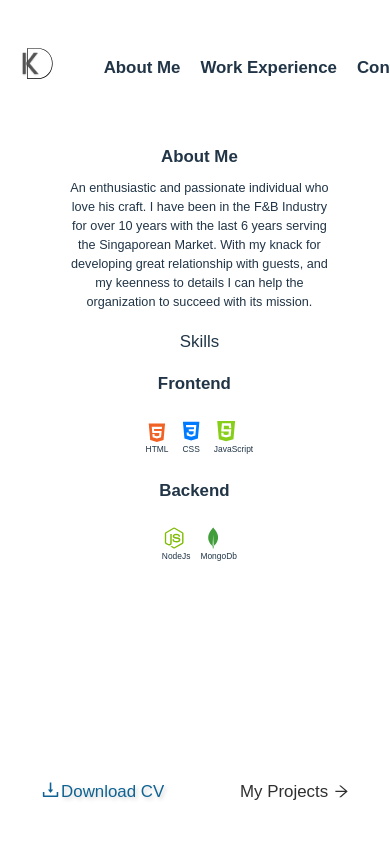
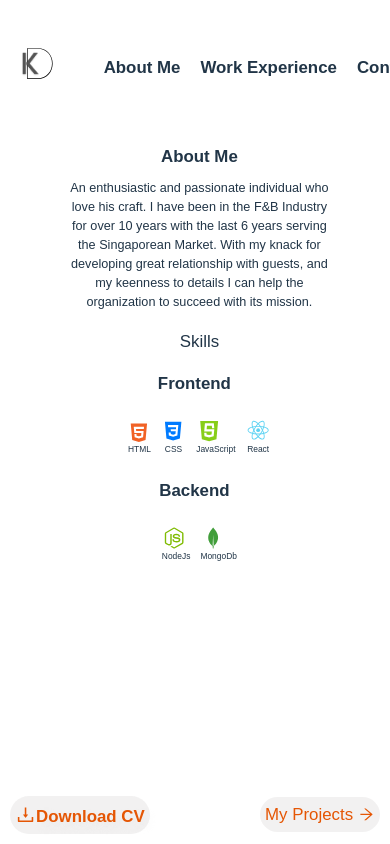
Before and after one commit to KDiman/kris-web-portfolio, a React (Vite) app in the folder Kris-Web-Portfolio/: page / in a window 390 px wide. Both pictures are taken after a click on the element "About Me". Shown: the top 844 px of the page. Built offline with nearby package versions, Linux system fonts and the light colour scheme; a web font is replaced by a local one.

Commit message:
fix color

```diff
--- a/Kris-Web-Portfolio/src/components/aboutMe.jsx
+++ b/Kris-Web-Portfolio/src/components/aboutMe.jsx
@@ -3,7 +3,7 @@ import { AiFillHtml5 } from "react-icons/ai";
 import { BiLogoCss3 } from "react-icons/bi";
 import { DiJavascript } from "react-icons/di";
 import { BiLogoNodejs } from "react-icons/bi";
-import { BiLogoMongodb } from "react-icons/bi";
+import { BiLogoMongodb , BiLogoReact} from "react-icons/bi";
 import { useAnimate , motion, usePresence,  delay } from "framer-motion"
 import {  useEffect } from "react";
 
@@ -70,6 +70,11 @@ useEffect(() => {
             <DiJavascript className={styleAboutMe.jsIcon} />
             JavaScript
           </div>
+          <div className={styleAboutMe.iconContainer}>
+            {" "}
+            <BiLogoReact className={styleAboutMe.reactIcon} />
+            React
+          </div>
         </div>
 
         <div>
--- a/Kris-Web-Portfolio/src/styles/aboutMe.module.css
+++ b/Kris-Web-Portfolio/src/styles/aboutMe.module.css
@@ -77,7 +77,11 @@
 }
 .mongoDbIcon {
   font-size: 6vh;
-  color: #429e3b; /* Change the color as desired */
+  color: #429e3b;
+}
+.reactIcon {
+  font-size: 6vh;
+  color: #5ED3F3;
 }
 
 @media (max-width: 900px) {
@@ -115,6 +119,9 @@
   .mongoDbIcon {
     font-size: 3vh;
   }
+  .reactIcon {
+    font-size: 3vh;
+  }
   .iconContainer {
     font-size: 1vh;
   }
--- a/Kris-Web-Portfolio/src/styles/download.module.css
+++ b/Kris-Web-Portfolio/src/styles/download.module.css
@@ -10,10 +10,10 @@
 .downloadCvButton {
   padding: 10px 20px;
   font-size: 4vh;
-  color: #16ff00;
-  border-radius: 30px;
+  color: #4bcd91;
+
   cursor: pointer;
-  text-shadow: 2px 2px 4px rgba(0, 0, 0, 0.2);
+  text-shadow: 3px 3px 5px rgba(0, 0, 0, 0.4);
 }
 
 .downloadCvButton:hover {
@@ -29,15 +29,21 @@
 @media (max-width: 900px) {
   .downloadCvContainer {
     position: fixed;
-    bottom: 30px;
+    bottom: 10px;
     top: auto;
-    left: 20px;
-
+    left: 10px;
   }
   .downloadCvButton {
     font-size: 2vh;
-    color: #0F6292;
+    color: #E55604;
 
+    width: fit-content;
+    border-radius: 30px;
+    padding: 5px;
+    text-shadow: 5px 5px 10px rgba(221, 217, 217, 0.3);
+    background-color: rgba(142, 137, 137, 0.119);
+
+    font-weight: bold; /* Make the font thicker */
   }
 
   .downloadIcon {
--- a/Kris-Web-Portfolio/src/styles/myProj.module.css
+++ b/Kris-Web-Portfolio/src/styles/myProj.module.css
@@ -159,13 +159,17 @@
   .bottomRightText {
     font-size: 2vh;
 
+
   }
 
   .bottomRightIcon {
-
-    bottom: 40px;
-
-    right: 40px;
+    background-color:rgba(142, 137, 137, 0.119);
+    bottom: 12px;
+    color: #E55604;
+    right: 10px;
+    width: fit-content;
+    border-radius: 30px;
+    padding: 5px;
   }
 
   .iframeContainer {
```
